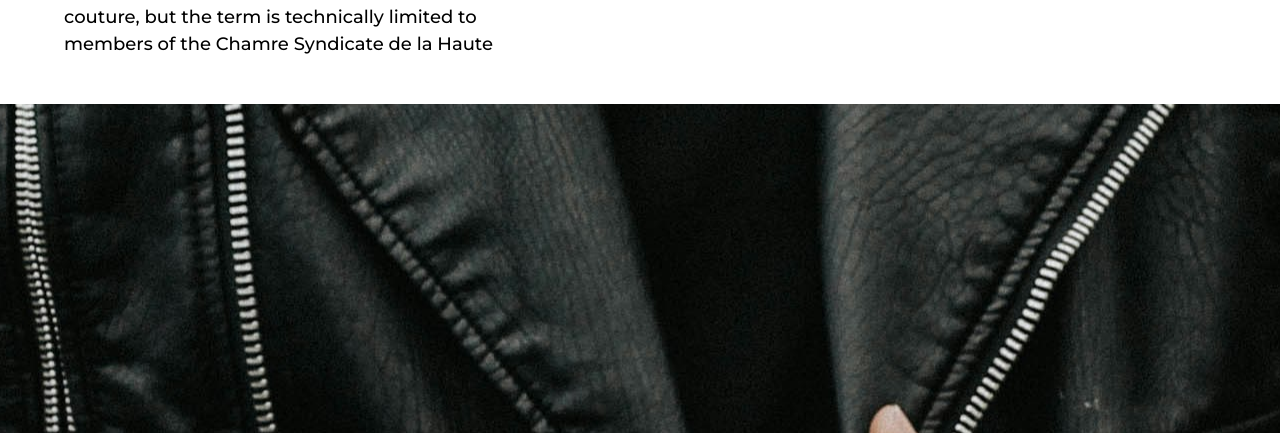
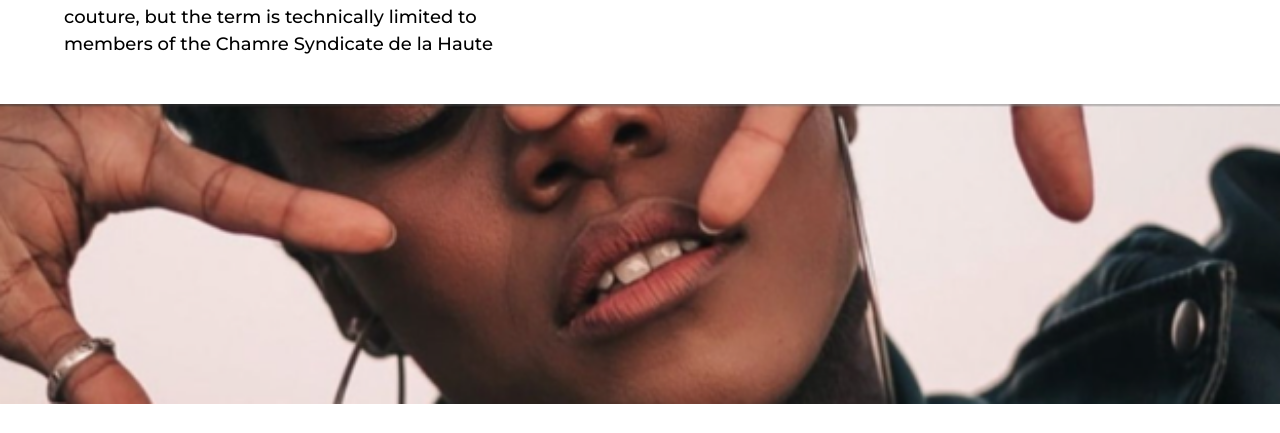
Before and after one commit to Sid-Designs/Landing-Pages, a plain HTML site: page (2) Shopping Landing Page/index.html in a window 1280 px wide. Shown: the part 367-800 px from the top of the page. Drawn offline with Linux system fonts and the light colour scheme.

Commit message:
Updated Shopping Laning Page

```diff
--- a/(2) Shopping Landing Page/style.css
+++ b/(2) Shopping Landing Page/style.css
@@ -101,8 +101,10 @@ section .navSec p:nth-child(2):after{
 }
 
 footer{
-    background: url('adrian-ordonez-P0W27GRvyww-unsplash.jpg') center center;
+    background: url('image (2).png') center center;
     height: 100%; width: 100%;
+    background-size: cover;
+    max-height: 300px;
 }
 
 .bag{
```
